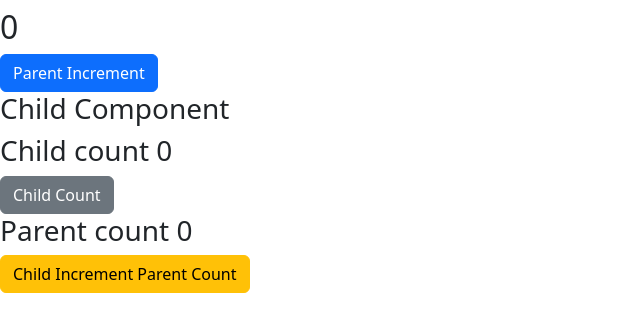
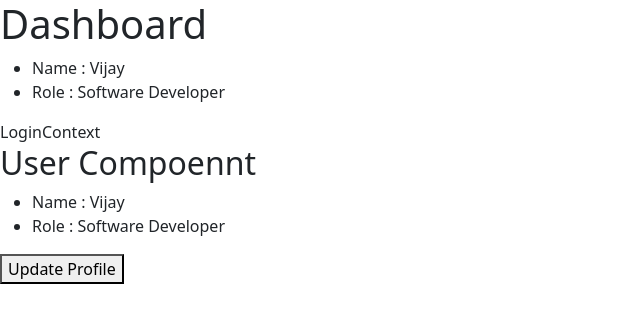
Before and after one commit to Abhijit789/MERN-30th-JULY, a React (Vite) app: page / in a window 1280 px wide. Shown: the top 332 px of the page, without its empty margins (0-640 px from the left). Built offline with nearby package versions, Linux system fonts and the light colour scheme.

Commit message:
fourth commit

```diff
--- a/src/App.jsx
+++ b/src/App.jsx
@@ -31,6 +31,12 @@ import ApiFetchingUisngAxios from "./API Fetching/ApiFetchingUisngAxios.jsx";
 import User from "./API Fetching/User.jsx";
 import UseMemo from "./performance optimization/UseMemo.jsx";
 import ParentComp from "./performance optimization/ParentComp.jsx";
+import ContextProvider from "./context api/ContextProvider.jsx";
+import Dashboard from "./context api/Dashboard.jsx";
+import LoginContext from "./context api/LoginContext.jsx";
+import UserContext from "./context api/contextConfig.js";
+import UserContxt from "./context api/UserContext.jsx";
+
 
 function App(){
     return (
@@ -69,7 +75,12 @@ function App(){
             {/* <ApiFetchingUisngAxios/> */}
             {/* <User/> */}
             {/* <UseMemo/> */}
-            <ParentComp/>
+            {/* <ParentComp/> */}
+            <ContextProvider>
+                <Dashboard/>
+                <LoginContext/>
+                <UserContxt/>
+            </ContextProvider>
         </>
     )
 }
--- /dev/null
+++ b/src/context api/ContextProvider.jsx
@@ -0,0 +1,18 @@
+import { useState } from "react"
+import UserContext from "./contextConfig"
+
+function ContextProvider({children}) {
+    let[user,setUser]=useState({
+        name:"Vijay",
+        role:"Software Developer"
+    })
+
+
+    console.log(children);
+
+  return (
+    <UserContext.Provider value={{user,setUser}}>{children}</UserContext.Provider>
+  )
+}
+
+export default ContextProvider
--- /dev/null
+++ b/src/context api/Dashboard.jsx
@@ -0,0 +1,22 @@
+import { useContext } from "react"
+import UserContext from "./contextConfig"
+
+function Dashboard() {
+    let{user,setUser}=useContext(UserContext);
+    console.log("Dashbord user",user);
+
+    console.log(user);
+    let{name,role}=user
+
+  return (
+    <>
+    <h1>Dashboard</h1>
+     <ul>
+        <li>Name : {name}</li>
+        <li>Role : {role}</li>
+     </ul>
+     </>
+  )
+}
+
+export default Dashboard
--- /dev/null
+++ b/src/context api/LoginContext.jsx
@@ -0,0 +1,13 @@
+import React, { useContext, useState } from 'react'
+import UserContext from './contextConfig'
+
+function LoginContext() {
+    let{user,setUser}=useContext(UserContext);
+    console.log("login user",user);
+
+  return (
+    <div>LoginContext</div>
+  )
+}
+
+export default LoginContext
--- /dev/null
+++ b/src/context api/UserContext.jsx
@@ -0,0 +1,28 @@
+import  { useContext } from 'react'
+import UserContext from './contextConfig';
+
+function UserContxt() {
+    let{user,setUser}=useContext(UserContext);
+    console.log(user);
+    let{name,role}=user
+
+    function updateUser(){
+        setUser((prev)=>({
+             ...prev,
+             name:"gangadhar",
+             role:"Fullstack Developer"
+        }))
+    }
+  return (
+    <>
+    <h2>User Compoennt</h2>
+     <ul>
+        <li>Name : {name}</li>
+        <li>Role : {role}</li>
+     </ul>
+     <button onClick={updateUser}>Update Profile</button>
+    </>
+  )
+}
+
+export default UserContxt
--- /dev/null
+++ b/src/context api/contextConfig.js
@@ -0,0 +1,6 @@
+import { createContext } from "react";
+
+
+let UserContext=createContext({name:"Hritik",role:"Software Tester"});
+
+export default UserContext;
```
